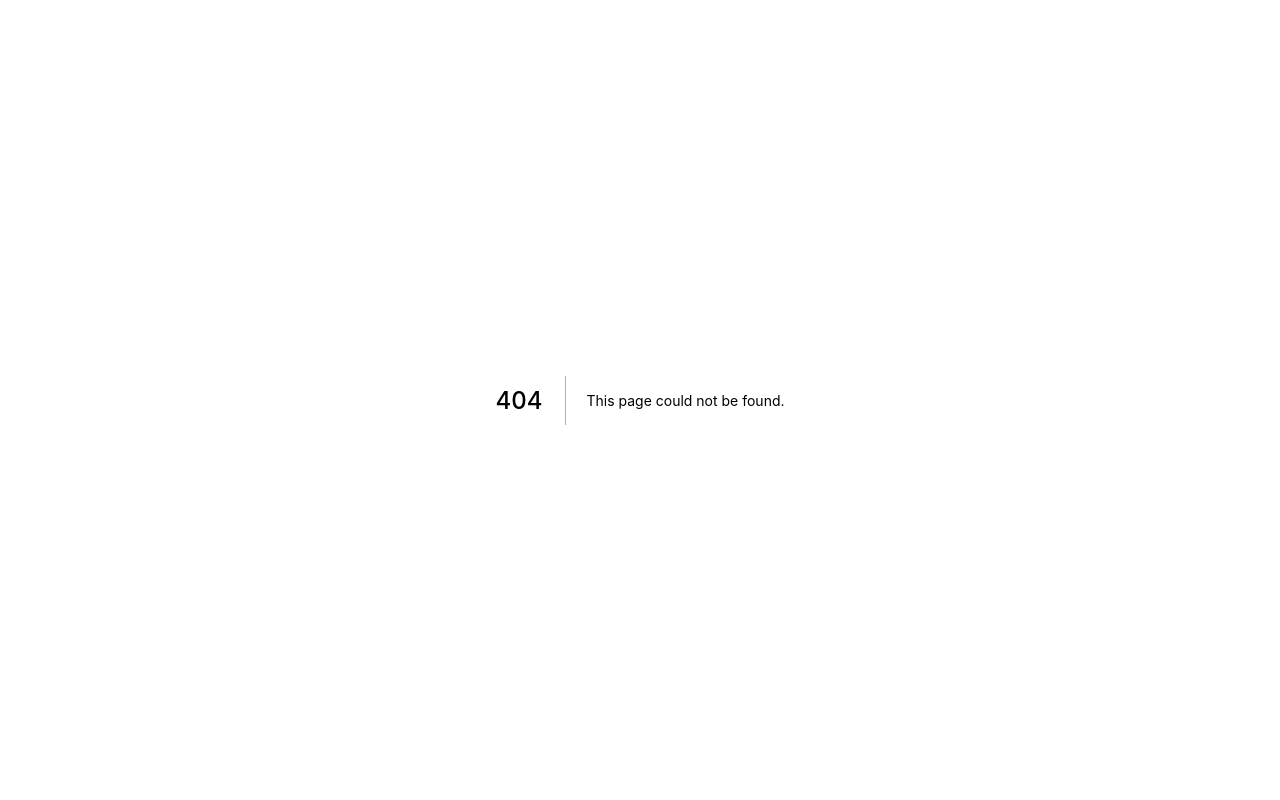
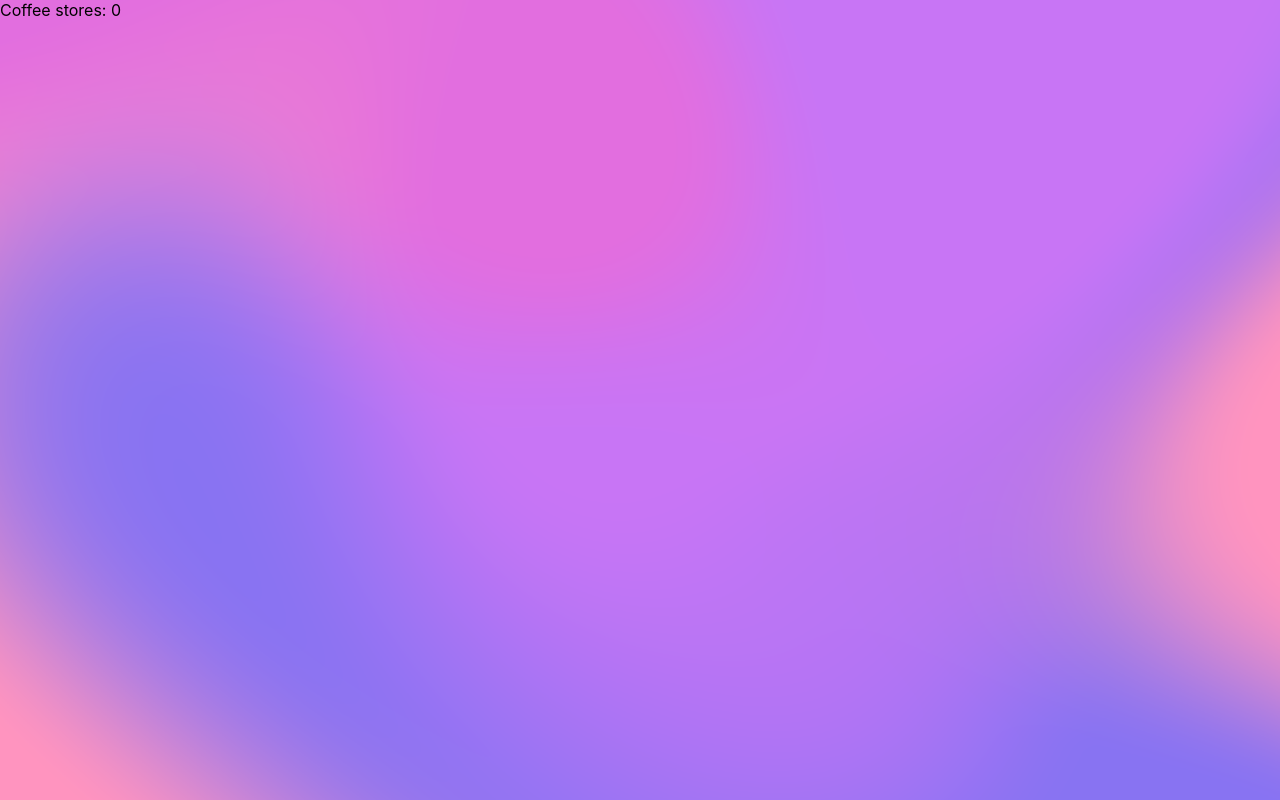
Before and after one commit to And4Web/discover-coffee-shop-nextjsapp, a Next.js app: page /coffee-stores/0 in a window 1280 px wide. Before the commit this address had no page. Built offline with nearby package versions, Linux system fonts and the light colour scheme.

Commit message:
learned routing in next js, created dynamic route [id].js

```diff
--- /dev/null
+++ b/pages/coffee-stores/[id].js
@@ -0,0 +1,9 @@
+import { useRouter } from "next/router";
+
+const CoffeeStores = () => {
+  const router = useRouter();
+  console.log("router", router);
+  return <div> Coffee stores: {router.query.id}</div>;
+};
+
+export default CoffeeStores;
```
